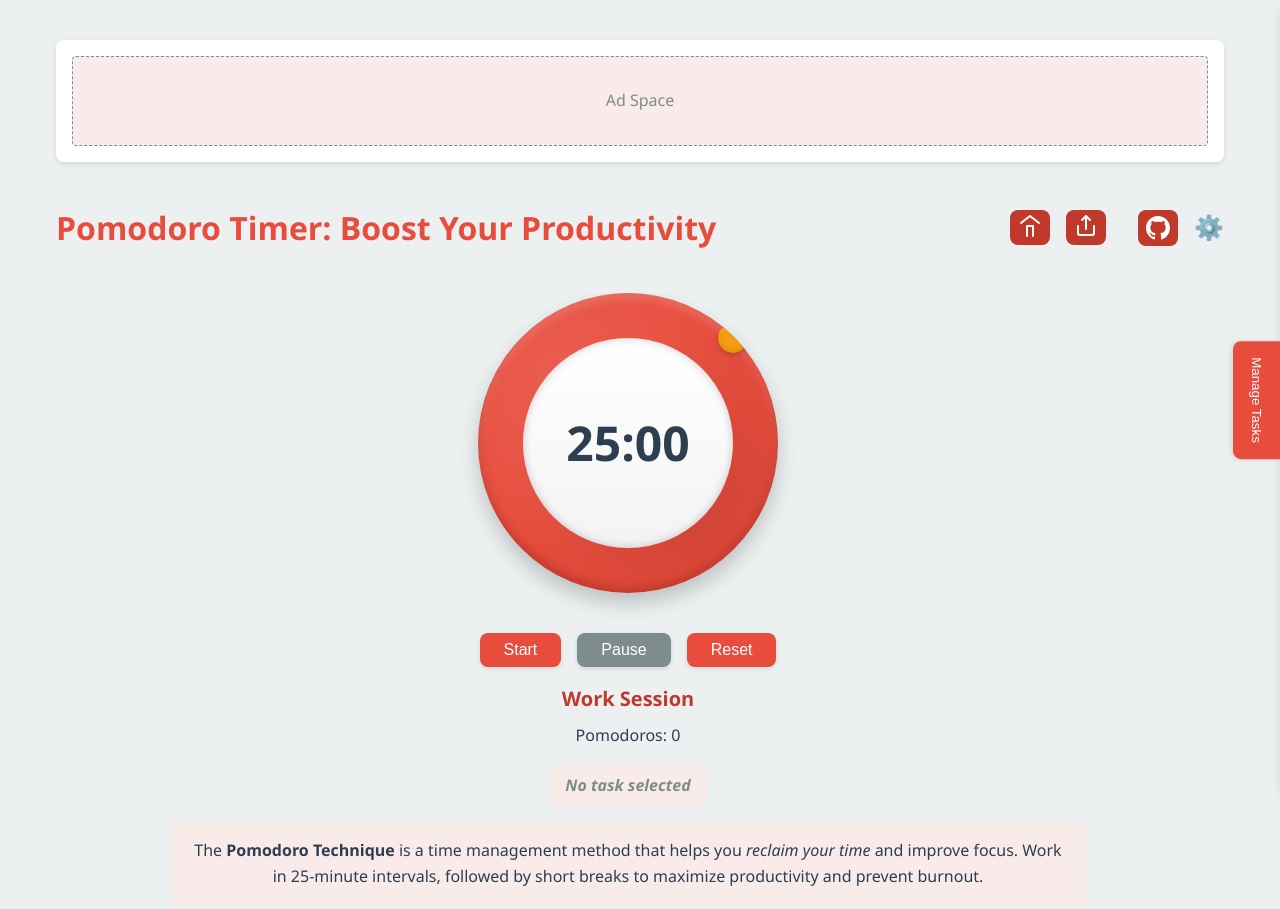
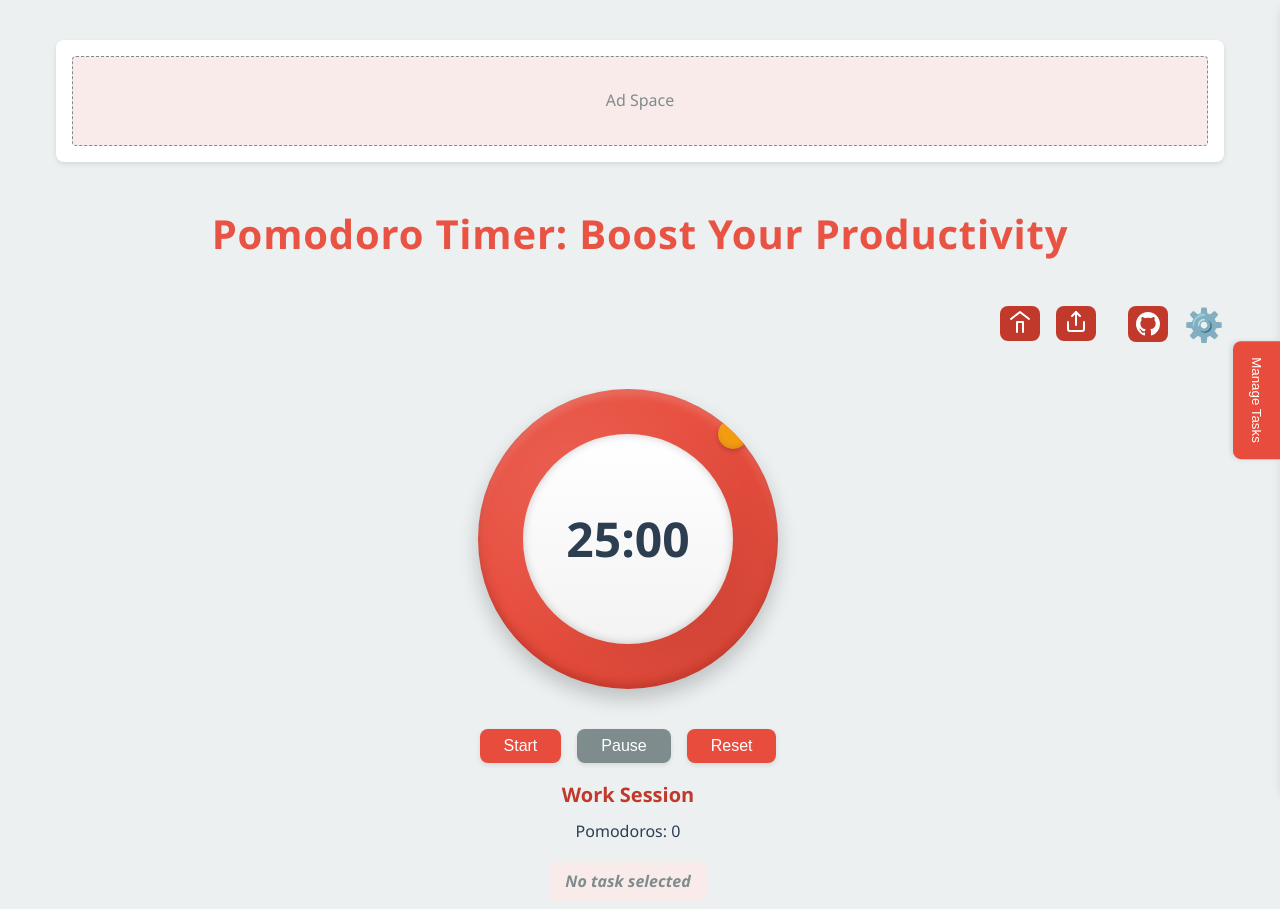
Before and after one commit to ChiefInnovator/pomodoro, a plain HTML site: page index.html in a window 1280 px wide. Shown: the top 909 px of the page. Drawn offline with Linux system fonts and the light colour scheme.

Commit message:
Update styles.css

```diff
--- a/css/styles.css
+++ b/css/styles.css
@@ -64,8 +64,8 @@ body {
 
 header {
     display: flex;
-    justify-content: space-between;
-    align-items: center;
+    flex-direction: column;
+    align-items: stretch;
     padding: var(--spacing-md) 0;
     margin-bottom: var(--spacing-lg);
 }
@@ -913,6 +913,28 @@ footer {
 }
 
 
+.header-title {
+    text-align: center;
+    font-size: 2.5rem;
+    font-weight: 700;
+    color: #e85343;
+    letter-spacing: 0.02em;
+    display: block;
+    width: 100%;
+    align-self: center;
+    justify-self: center;
+    margin-bottom: 2rem;
+}
+
+.header-row {
+    display: flex;
+    width: 100%;
+    justify-content: space-between;
+    align-items: center;
+    align-self: center;
+    justify-self: center;
+}
+
 .header-actions {
     display: flex;
     align-items: center;
@@ -952,7 +974,7 @@ footer {
 }
 
 .settings-button {
-    font-size: var(--font-xlarge);
+    font-size: var(--font-xxlarge);
     cursor: pointer;
     transition: transform 0.3s;
 }
@@ -1016,8 +1038,3 @@ footer {
     color: var(--text-light);
     font-style: italic;
 }
-
-/* Hide the "Made with Manus" text */
-[href*="manus"] {
-    display: none !important;
-}
```
